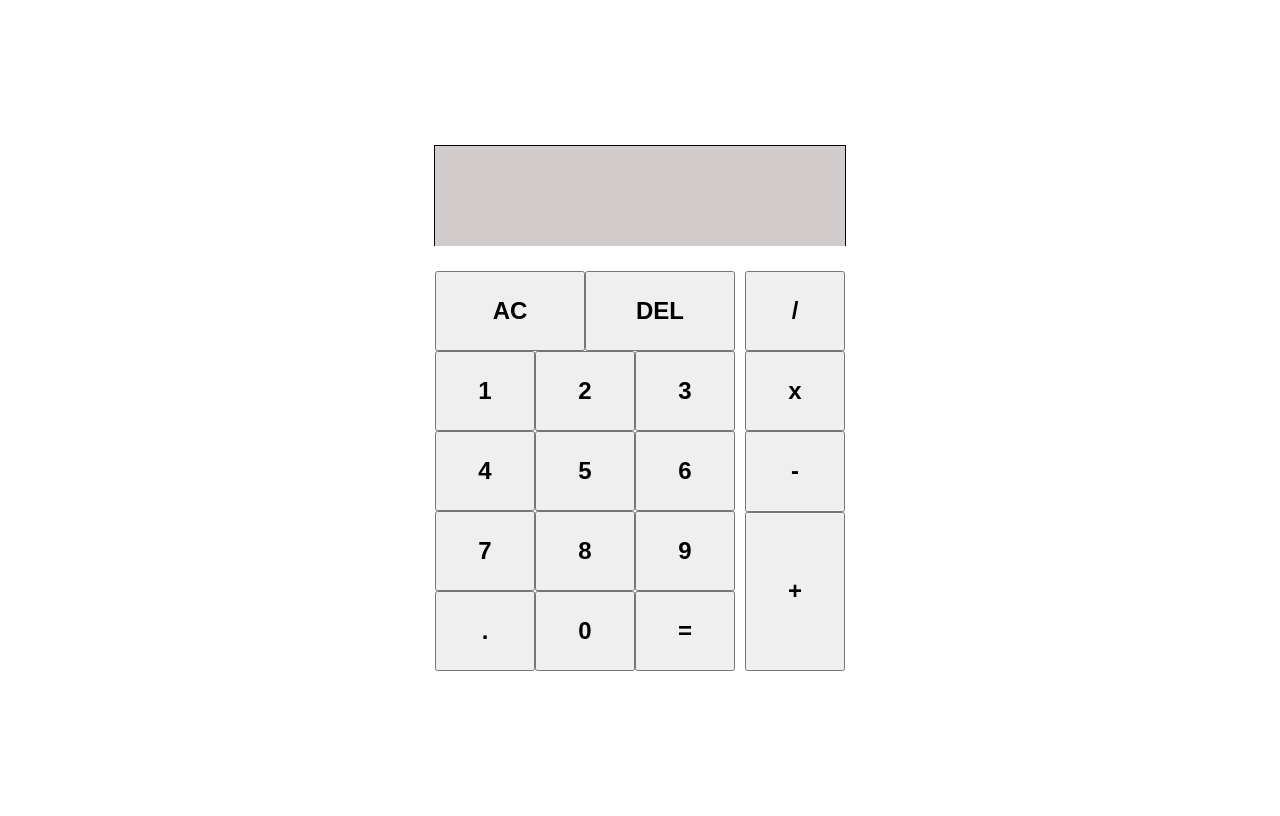
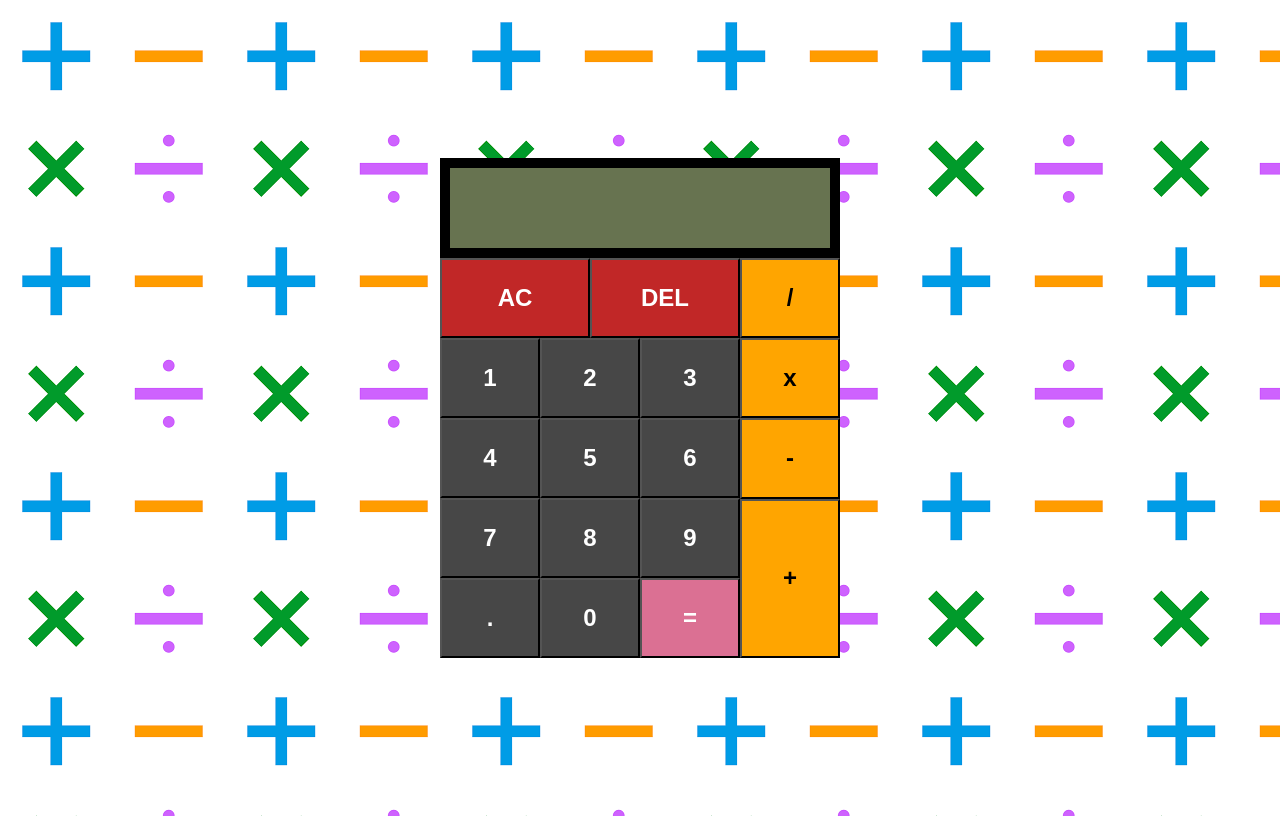
Before and after one commit to UzairKhan-27/calculator, a plain HTML site: page index.html in a window 1280 px wide. Drawn offline with Linux system fonts and the light colour scheme.

Commit message:
Add css on calculator

```diff
--- a/styles.css
+++ b/styles.css
@@ -6,6 +6,7 @@ body
     justify-content: center;
     align-items: center;
     align-content: center;
+    background-image: url("./images/images.png");
 }
 .digits
 {
@@ -20,12 +21,13 @@ body
     flex: 1 0 33%;
     font-size: x-large;
     font-weight: bolder;
-
+    color: white;
+    background-color: rgb(71, 71, 71);
 }
 .keys
 {
     display: flex;
-    gap:10px;
+    /* gap:10px; */
 }
 .operators
 {
@@ -42,24 +44,34 @@ body
     font-size: x-large;
     font-weight: bolder;
     flex:1;
+    background-color: orange;
+
+}
+button#equals
+{
+    background-color: palevioletred;
 }
 #add
 {
     flex: 2.0695;
 }
-button#numDEL
+button#numDEL,button#numAC
 {
     flex: 0 0 50%;
+    background-color: rgb(193, 39, 39);
 }
 .screen
 {
     display: flex;
-    width: 410px;
+    width: 400px;
     height: 100px;
-    border: solid 1px;
-    border-bottom: none;
-    background: transparent;
-    background-color: rgb(209, 203, 203);
+    border: solid black 10px;
+    font-size: xxx-large;
+    justify-content: flex-end;
+    align-items: end;
+    box-sizing: border-box;
+    color: aliceblue;
+    background-color: #677350;
 }
 .calculator
 {
@@ -67,5 +79,5 @@ button#numDEL
     flex-direction: column;
     justify-content: center;
     align-items: center;
-    gap: 25px;
+    background-color: purple;
 }
```
